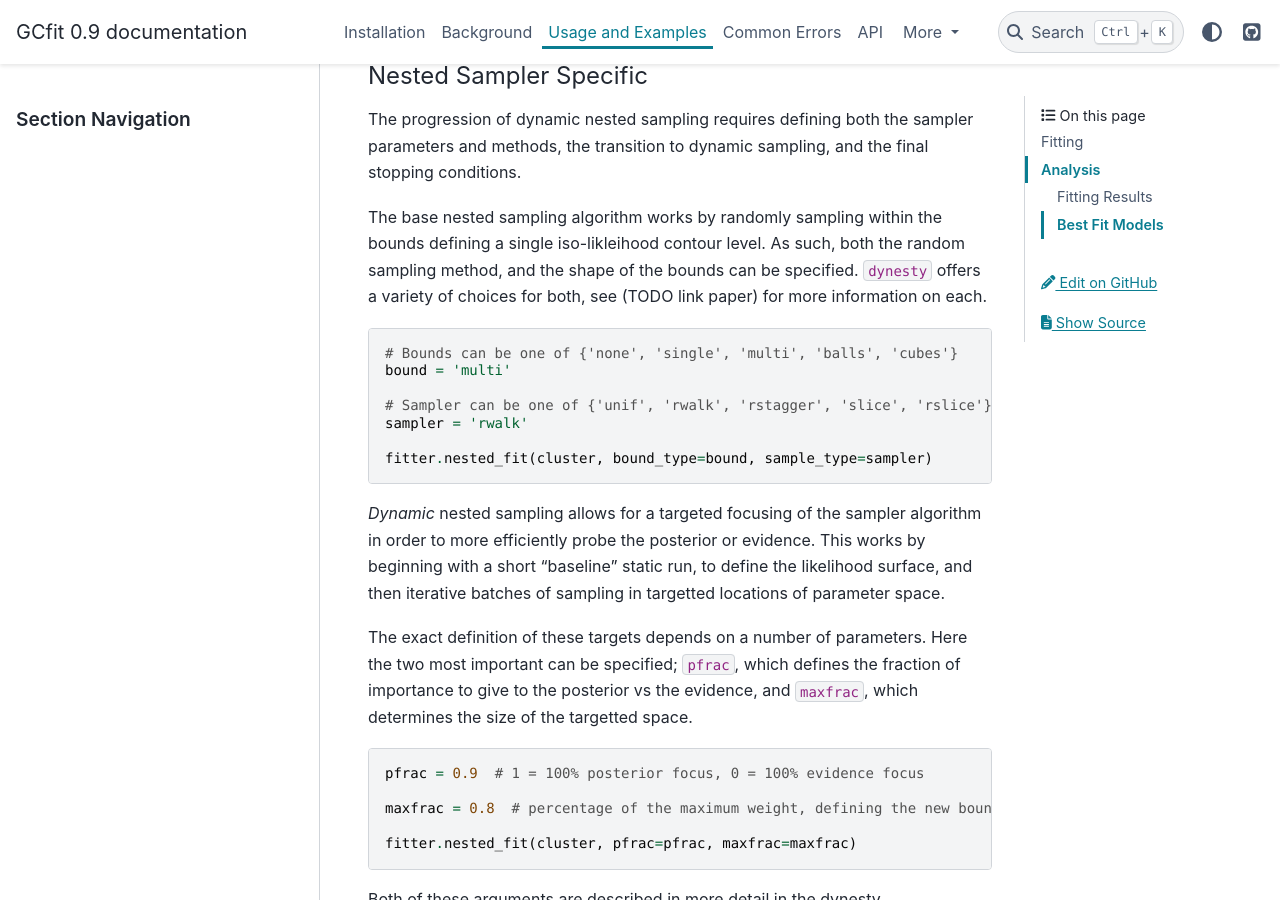
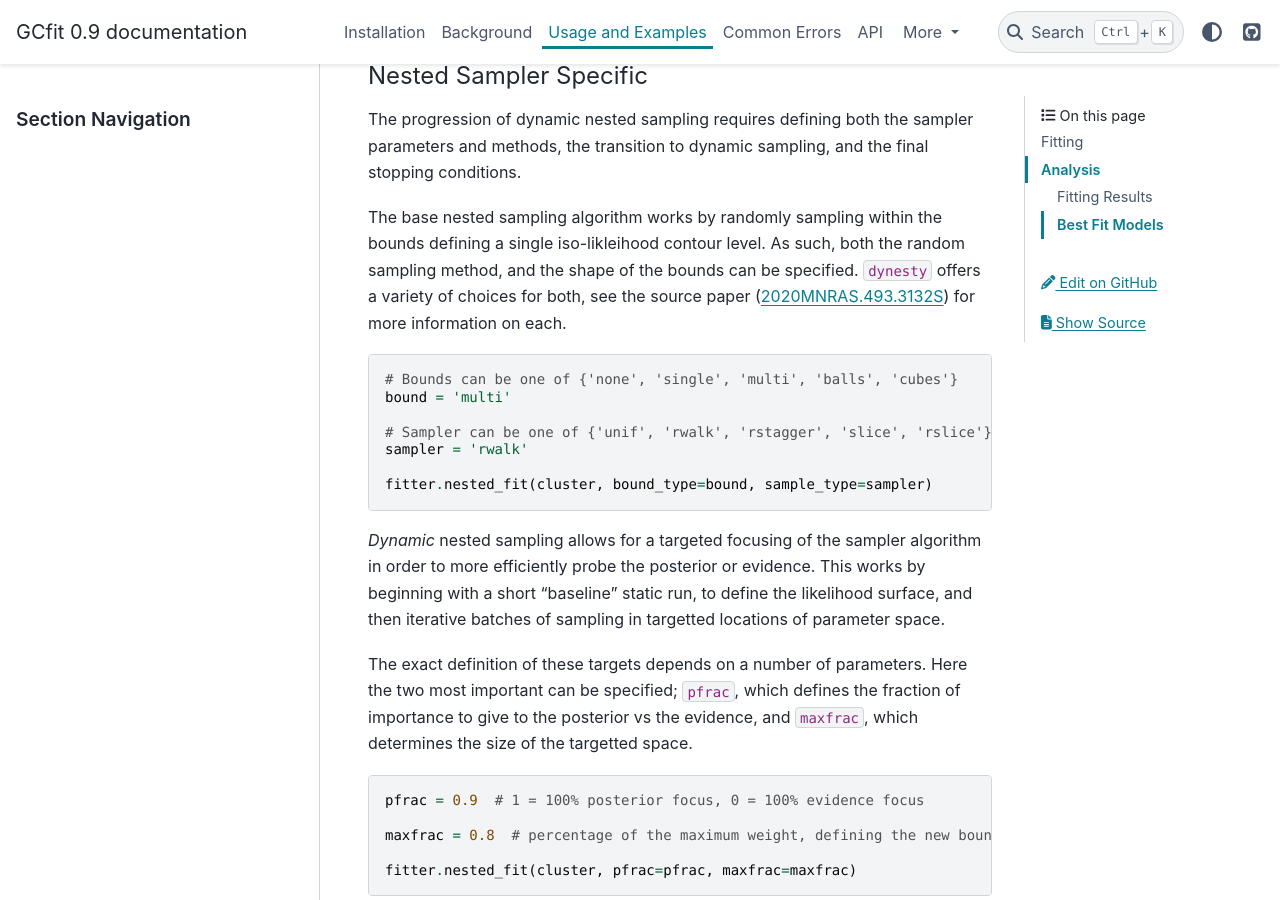
Before and after one commit to nmdickson/GCfit, a Sphinx documentation site: the page built from docs/source/usage.rst, in a window 1280 px wide and 900 px high, scrolled down 3054 px. Built offline with Sphinx 7.4.7 and the PyData theme 0.15.4, drawn with Linux system fonts in a browser that asks for light colours.

Commit message:
fix some external links

```diff
--- a/docs/source/fitting.rst
+++ b/docs/source/fitting.rst
@@ -365,8 +365,6 @@
     \pi_i (\theta_i)  = \frac{1}{\sigma \sqrt{2\pi}}
     e^{-\frac{1}{2} \left(\frac{\theta_i-\mu}{\sigma}\right)^{2}}
 
-* TODO other kinds
-
 
 Sampling
 ========
--- a/docs/source/usage.rst
+++ b/docs/source/usage.rst
@@ -157,8 +157,9 @@
 The base nested sampling algorithm works by randomly sampling within the
 bounds defining a single iso-likleihood contour level. As such, both the random
 sampling method, and the shape of the bounds can be specified. ``dynesty``
-offers a variety of choices for both, see (TODO link paper) for more information
-on each.
+offers a variety of choices for both, see the source paper
+(`2020MNRAS.493.3132S <https://adsabs.harvard.edu/abs/2020MNRAS.493.3132S>`_)
+for more information on each.
 
 .. code-block:: python
 
```
Also changed, not shown: docs/source/citations.rst (+10 -10 lines).
